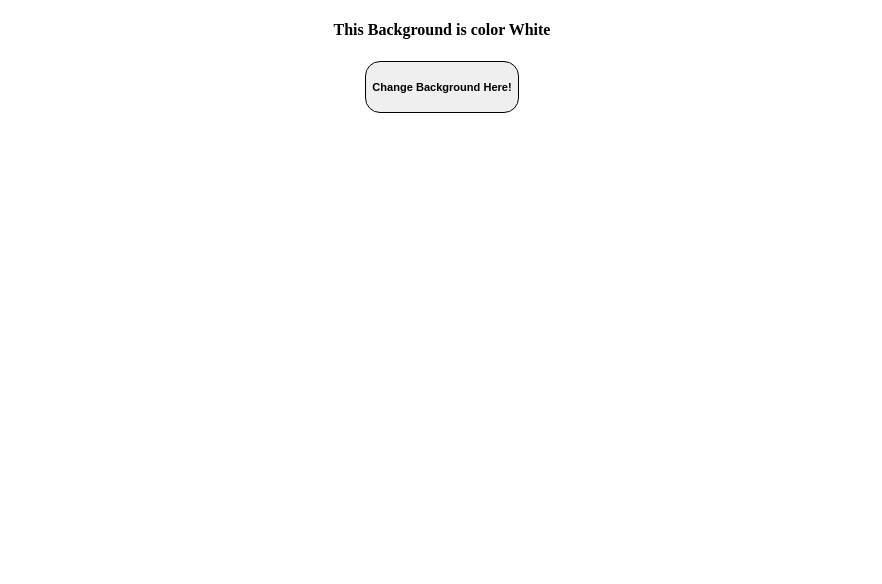
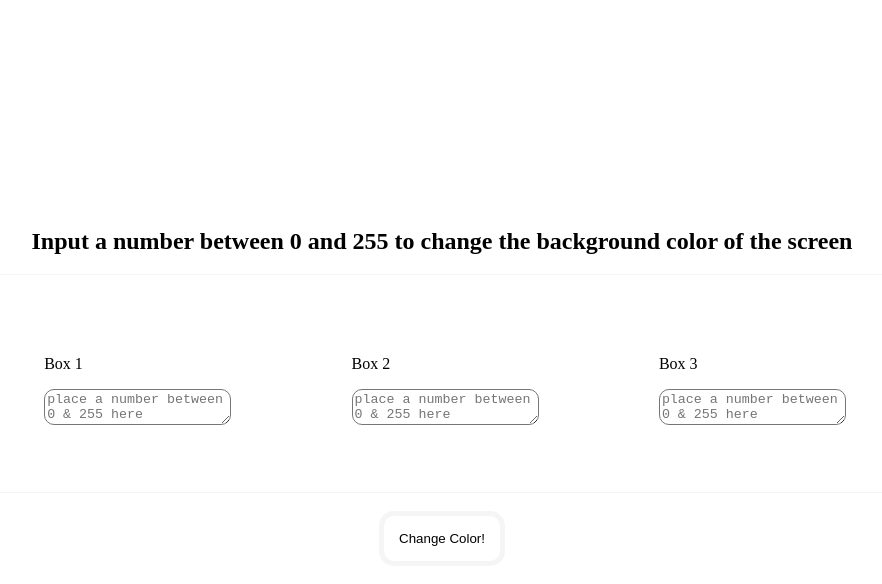
Before and after one commit to Kintttt/30-days-of-JS, a plain HTML site: page hexColor Button/index.html in a window 1280 px wide. Shown: the whole page, without its empty margins (198-1080 px from the left). Drawn offline with Linux system fonts and the light colour scheme.

Commit message:
secondcommit

```diff
--- a/hexColor Button/index.html
+++ b/hexColor Button/index.html
@@ -8,12 +8,27 @@
     <link rel="stylesheet" type="text/css" href="style.css" />
 </head>
 <body>
-    <div id="container">
-        <h4><p id="paragraph">This Background is color White</p></h4>
-        <button id="btn">
-          <h5>Change Background Here!</h5>
-        </button>
-      </div>
+  <div id="container">
+    <h2>Input a number between 0 and 255 to change the background color of the screen
+    </h2>
+    <main id = "textareas">
+        <div class = "boxes">
+    <p>Box 1</p>
+    <textarea id = "firstBox" placeholder = "place a number between 0 & 255 here"></textarea>
+  </div>
+    <div class = "boxes">
+      <p>Box 2</p>
+    <textarea id = "secondBox" placeholder = "place a number between 0 & 255 here"></textarea>
+    </div>
+    <div class = "boxes">
+      <p>Box 3</p>
+    <textarea id = "thirdBox" placeholder = "place a number between 0 & 255 here"></textarea >
+    </div>
+    </main>
+    <br>
+    <button id = "btn">Change Color!</button>
+    <h4 id = "colors" = "colors"></h4>
+  </div>
 </body>
 <script src = "index.js" defer></script>
 </html>
--- a/hexColor Button/index.js
+++ b/hexColor Button/index.js
@@ -1,12 +1,15 @@
-let container = document.querySelector('#container');
-let paragraph = document.querySelector('#paragraph');
-let btn = document.querySelector('#btn');
+let firstBox = document.getElementById("firstBox")
+let secondBox = document.getElementById("secondBox")
+let thirdBox = document.getElementById("thirdBox")
+let btn = document.getElementById("btn")
+let colors = document.getElementById("colors")
 
-btn.addEventListener('click', function(){
-  let red = (Math.floor(Math.random()*16).toString(16))
-  let green = (Math.floor(Math.random()*16).toString(16))
-  let blue = (Math.floor(Math.random()*16).toString(16))
-  document.body.style.backgroundColor = "#" + red + green + blue;
+btn.addEventListener("click", function(){
+  let allColors = "rgb(" + firstBox.value + ", " + secondBox.value + ", " + thirdBox.value + ")"
+  document.body.style.backgroundColor = allColors
+  colors.innerHTML = "This background has a color of " + allColors
 
-  paragraph.innerText = "This Background has an hexadecimal color of  " + "#" + red + green + blue;
-  });
+  if(0 > firstBox.value || firstBox.value > 255 || 0 > secondBox.value || secondBox.value > 255 || 0 > thirdBox.value || thirdBox.value > 255){
+    alert("Number is invalid. Select a number btwn 0 & 255 ONLY, please")
+  }
+})
--- a/hexColor Button/style.css
+++ b/hexColor Button/style.css
@@ -1,7 +1,41 @@
-body{
-    text-align: center;
+#container{
+  width: 100%;
+  height: 100vh;
+  display : flex;
+  flex-direction: column;
+  align-items: center;
+  justify-content: center;
+}
+
+#textareas{
+  width: 100%;
+  display: flex;
+  align-items: center;
+  justify-content: center;
+  border: 1px solid whitesmoke;
+  border-radius: 20px;
+}
+.boxes{
+  margin : 5%;
+}
+textarea{
+  width: 100%;
+  border-radius: 10px;
+
+}
+#btn{
+  padding: 15px;
+  border-radius: 15px;
+  background-color: transparent;
+  border: 5px solid whitesmoke;
+}
+h2{
+  text-align: center;
+}
+
+@media only screen and (max-width: 375px) {
+  /* For mobile phones: */
+  #textareas{
+    display: block;
   }
-  #btn{
-    border-radius: 15px;
-    border: 1px solid;
-  }
+}
```
Also changed, not shown: 1 other file.
